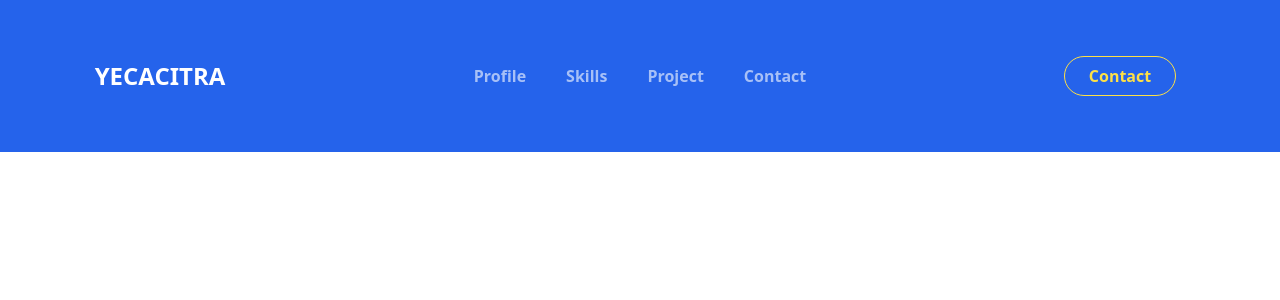
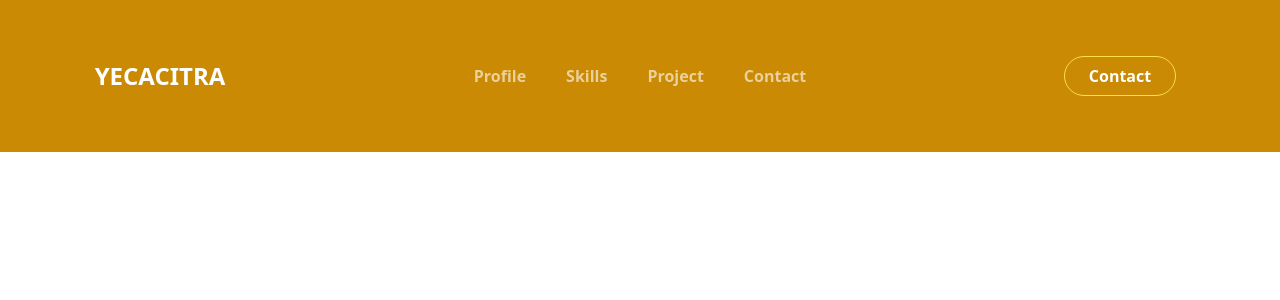
Before and after one commit to yeticitraaprilianti/pbo, a React (Create React App) app: page / in a window 1280 px wide. Shown: the top 300 px of the page. Built offline with nearby package versions, Linux system fonts and the light colour scheme.

Commit message:
three commit

```diff
--- a/src/App.js
+++ b/src/App.js
@@ -1,39 +1,10 @@
 import logo from './logo.svg';
 import './App.css';
+import Navbar from './components/Navbar';
 
 function App() {
   return (
-    <div className="navbar bg-blue-600">
-      <div className="container flex mx-auto items-center">
-        <div className="w-3/12">
-          <div className="logo text-white text-2xl text-center uppercase font-semibold ">Yecacitra</div>
-        </div>
-        <div className="w-6/12">
-          <div className="nav text-center">
-            <ul className="nav-item  flex justify-center space-x-10 py-16 ">
-              <li>
-                <a className='text-white text-opacity-60 font-semibold'>Profile</a>
-              </li>
-              <li>
-                <a className='text-white text-opacity-60 font-semibold'>Skills</a>
-              </li>
-              <li>
-                <a className='text-white text-opacity-60 font-semibold'>Project</a>
-              </li>
-              <li>
-                <a className='text-white text-opacity-60 font-semibold'>Contact</a>
-              </li>
-
-            </ul>
-          </div>
-        </div>
-        <div className="w-3/12">
-          <div className="button text-center">
-            <a className='text-white font-semibold text-yellow-300 border border-yellow-300 rounded-full px-6 py-2'>Contact</a>
-          </div>
-        </div>
-        </div>
-    </div>
+   <Navbar/>
   );
 }
 
--- /dev/null
+++ b/src/components/Logo.js
@@ -0,0 +1,5 @@
+function Logo () {
+    return (
+        <div className="logo text-white text-2xl text-center uppercase font-semibold ">Yecacitra</div>
+    )
+}
--- /dev/null
+++ b/src/components/Navbar.js
@@ -0,0 +1,37 @@
+function Navbar() {
+    return (
+        <div className="navbar bg-yellow-600">
+        <div className="container flex mx-auto items-center">
+          <div className="w-3/12">
+            <div className="logo text-white text-2xl text-center uppercase font-semibold ">Yecacitra</div>
+          </div>
+          <div className="w-6/12">
+            <div className="nav text-center">
+              <ul className="nav-item  flex justify-center space-x-10 py-16 ">
+                <li>
+                  <a className='text-white text-opacity-60 font-semibold'>Profile</a>
+                </li>
+                <li>
+                  <a className='text-white text-opacity-60 font-semibold'>Skills</a>
+                </li>
+                <li>
+                  <a className='text-white text-opacity-60 font-semibold'>Project</a>
+                </li>
+                <li>
+                  <a className='text-white text-opacity-60 font-semibold'>Contact</a>
+                </li>
+
+              </ul>
+            </div>
+          </div>
+          <div className="w-3/12">
+            <div className="button text-center">
+              <a className='text-white font-semibold text-white-300 border border-yellow-300 rounded-full px-6 py-2'>Contact</a>
+            </div>
+          </div>
+          </div>
+      </div>
+    );
+}
+
+export default Navbar;
```
Also changed, not shown: src/components/Button.js (added), src/components/HeroSection.js (added), src/components/Nav.js (added), src/components/Navitem.js (added).
